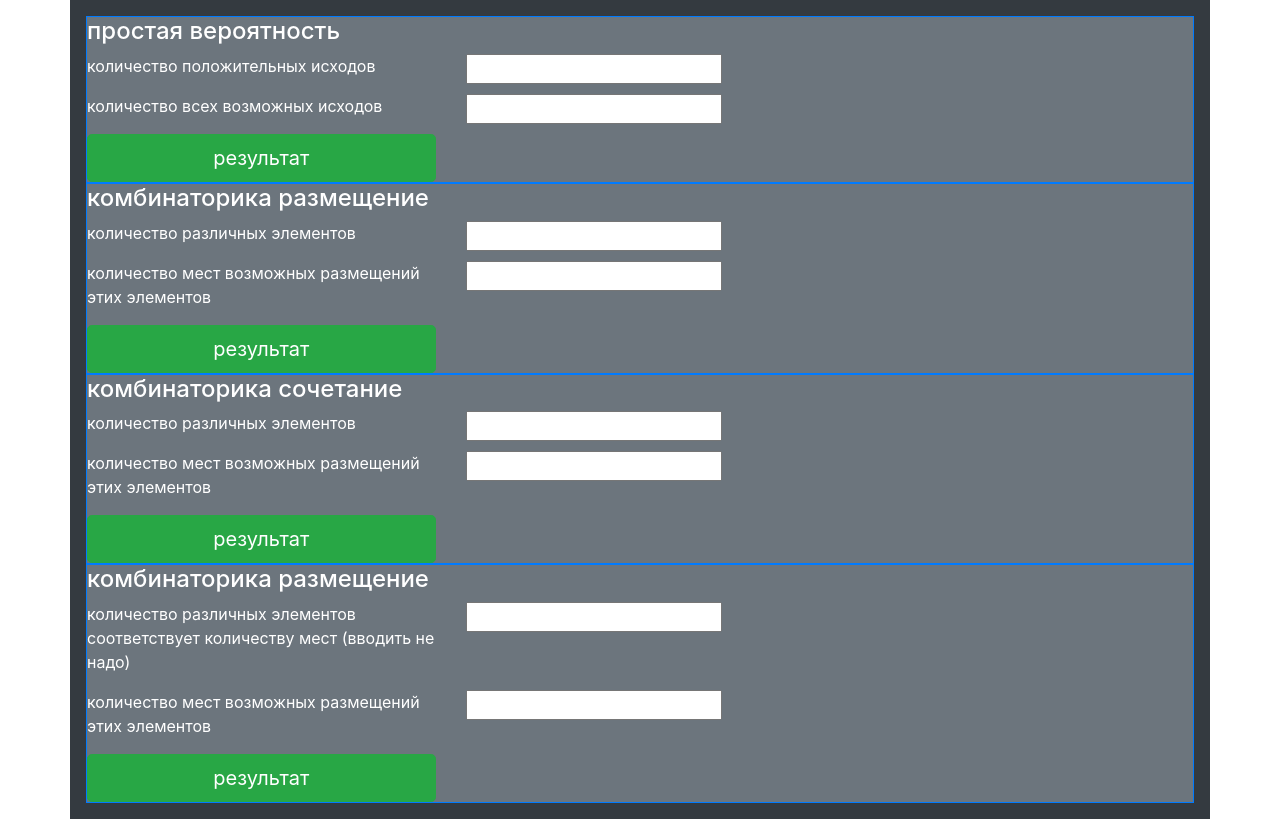
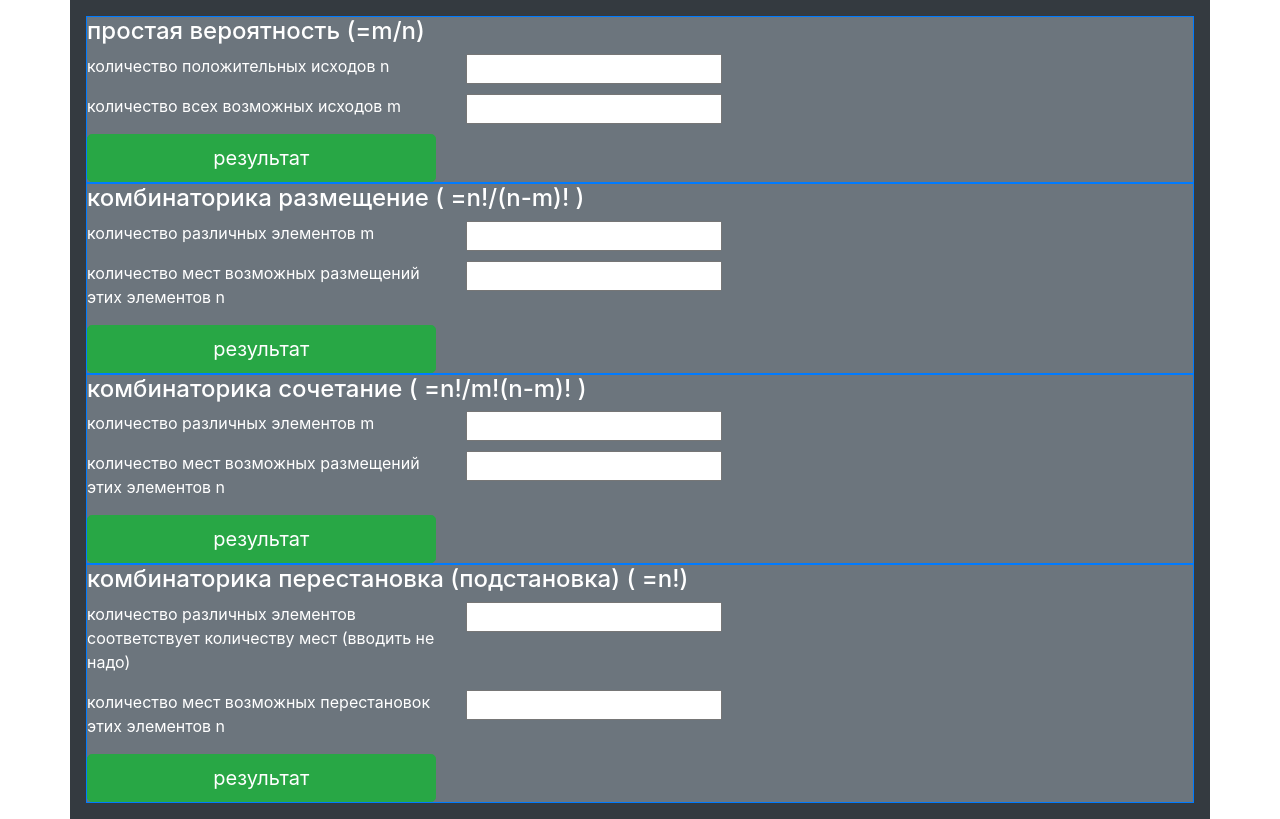
Before and after one commit to ilgizDashkin/probability, a React (Create React App) app: page / in a window 1280 px wide. Built offline with nearby package versions, Linux system fonts and the light colour scheme.

Commit message:
улучшил внешний вид, добавил формулы

```diff
--- a/public/index.html
+++ b/public/index.html
@@ -24,7 +24,7 @@
       work correctly both with client-side routing and a non-root public URL.
       Learn how to configure a non-root public URL by running `npm run build`.
     -->
-    <title>React App</title>
+    <title>теория вероятности</title>
   </head>
   <body>
     <noscript>You need to enable JavaScript to run this app.</noscript>
--- a/src/App.js
+++ b/src/App.js
@@ -8,17 +8,17 @@ function App() {
 
   return (
     <div className="container p-2   text-white p-3 bg-dark" >
-      <Panel name="простая вероятность" id_1='simple_probality1' id_2='simple_probality2' id_3='result_simple_probality'
-      name_input_1="количество положительных исходов" name_input_2="количество всех возможных исходов" set_result={simple_probality} />
+      <Panel name="простая вероятность (=m/n)" id_1='simple_probality1' id_2='simple_probality2' id_3='result_simple_probality'
+      name_input_1="количество положительных исходов n" name_input_2="количество всех возможных исходов m" set_result={simple_probality} />
 
-      <Panel name="комбинаторика размещение" id_1='combinat_placement1' id_2='combinat_placement2' id_3='result_combinat_placement'
-      name_input_1="количество различных элементов" name_input_2="количество мест возможных размещений этих элементов"set_result={combinat_placement} />
+      <Panel name="комбинаторика размещение ( =n!/(n-m)! )" id_1='combinat_placement1' id_2='combinat_placement2' id_3='result_combinat_placement'
+      name_input_1="количество различных элементов m" name_input_2="количество мест возможных размещений этих элементов n"set_result={combinat_placement} />
 
-     <Panel name="комбинаторика сочетание" id_1='combinat_combination1' id_2='combinat_combination2' id_3='result_combinat_combination'
-      name_input_1="количество различных элементов" name_input_2="количество мест возможных размещений этих элементов"set_result={combinat_combination} />
+     <Panel name="комбинаторика сочетание ( =n!/m!(n-m)! )" id_1='combinat_combination1' id_2='combinat_combination2' id_3='result_combinat_combination'
+      name_input_1="количество различных элементов m" name_input_2="количество мест возможных размещений этих элементов n"set_result={combinat_combination} />
 
-    <Panel name="комбинаторика размещение" id_1='combinat_transposition1' id_2='combinat_transposition2' id_3='result_combinat_transposition'
-      name_input_1="количество различных элементов соответствует количеству мест (вводить не надо)" name_input_2="количество мест возможных размещений этих элементов"set_result={combinat_transposition} />
+    <Panel name="комбинаторика перестановка (подстановка) ( =n!)" id_1='combinat_transposition1' id_2='combinat_transposition2' id_3='result_combinat_transposition'
+      name_input_1="количество различных элементов соответствует количеству мест (вводить не надо)" name_input_2="количество мест возможных перестановок этих элементов n"set_result={combinat_transposition} />
 
     </div>
   );
```
